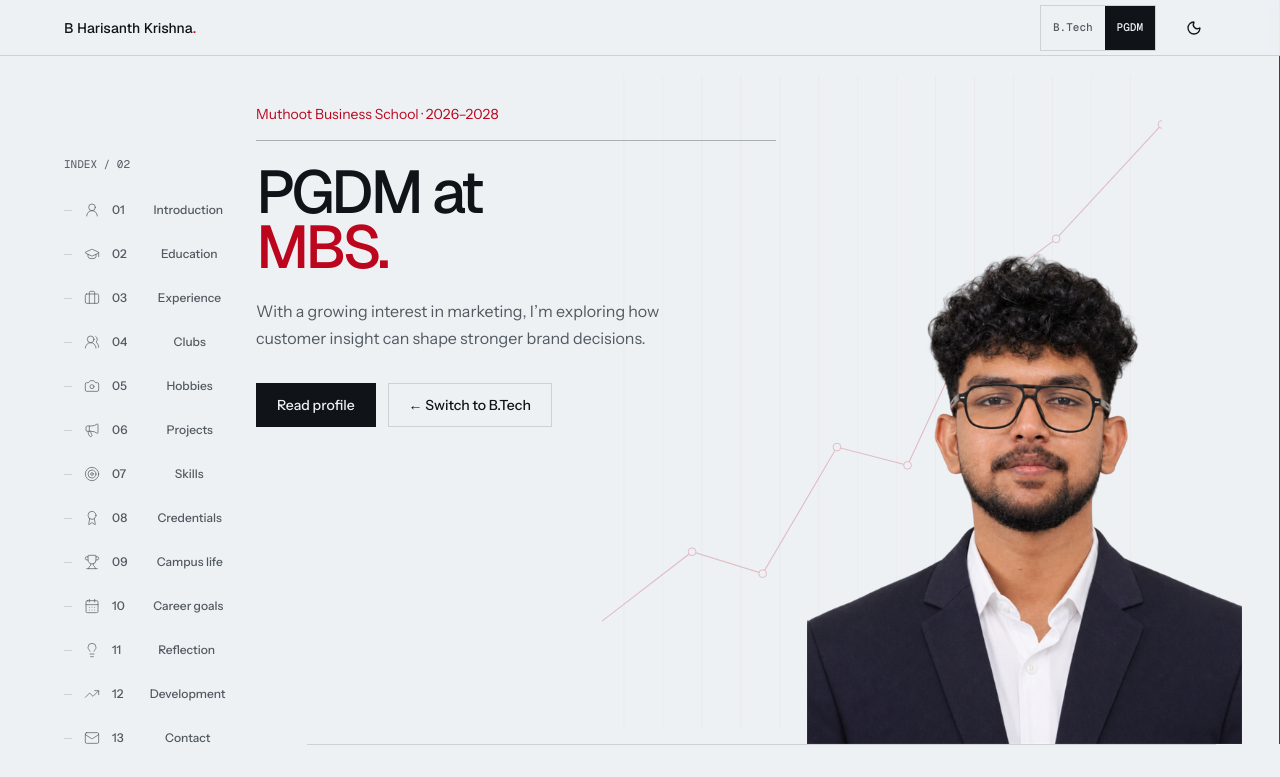
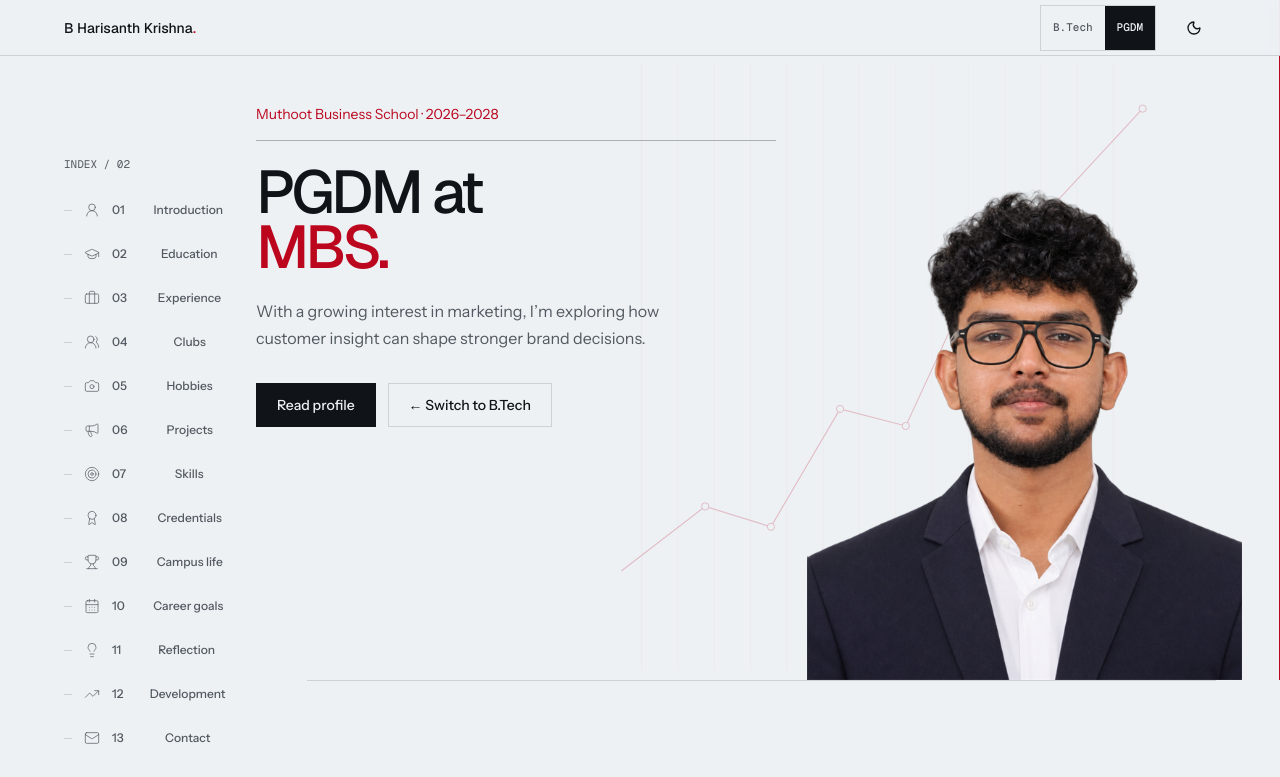
Before and after one commit to Harisanth-2004/harisanth-portfolio, a React (Vite) app: page / in a window 1280 px wide. Shown: the top 777 px of the page. Built offline with nearby package versions, Linux system fonts and the light colour scheme.

Commit message:
Remove desktop contents sheet and tighten hero

```diff
--- a/src/styles.css
+++ b/src/styles.css
@@ -596,6 +596,9 @@ html.dark[data-mode="mgmt"] {
   .portfolio-hero {
     min-height: 720px;
     max-height: 1100px;
+  }
+  .contents-sheet {
+    display: none;
   }
   .portfolio-content {
     padding-left: 24%;
@@ -1313,7 +1316,8 @@ html.dark[data-mode="mgmt"] {
 }
 @media (min-width: 640px) {
   .portfolio-hero {
-    min-height: min(680px, calc(100svh - 65px));
+    height: clamp(620px, calc(100svh - 120px), 680px);
+    min-height: 620px;
   }
   .portfolio-cover .cover-meta {
     top: 46%;
```
